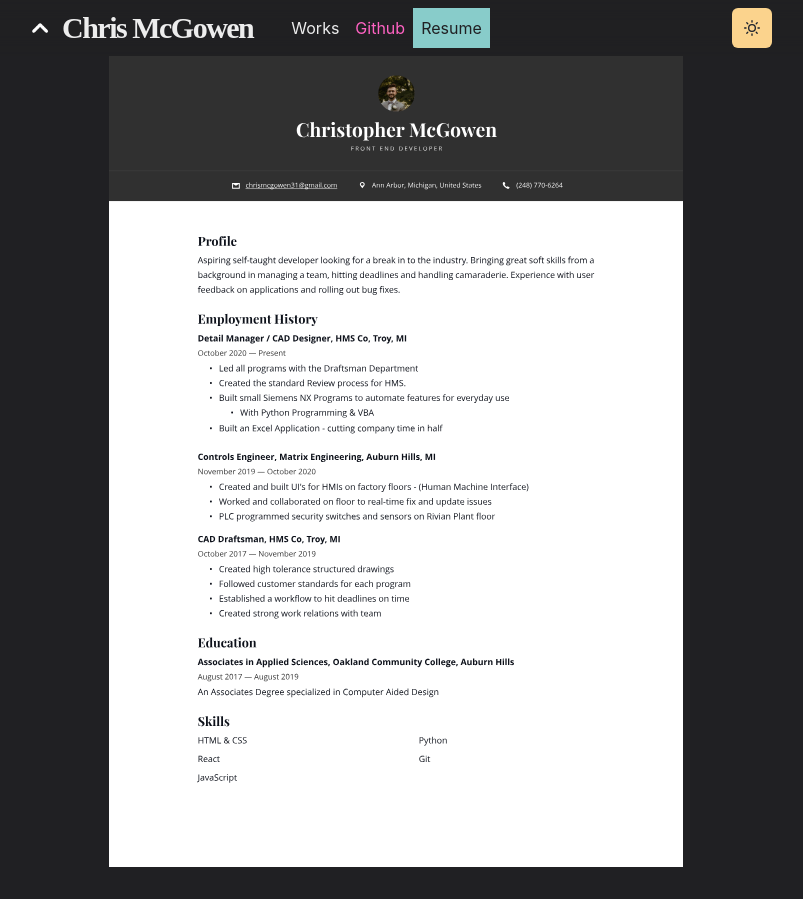
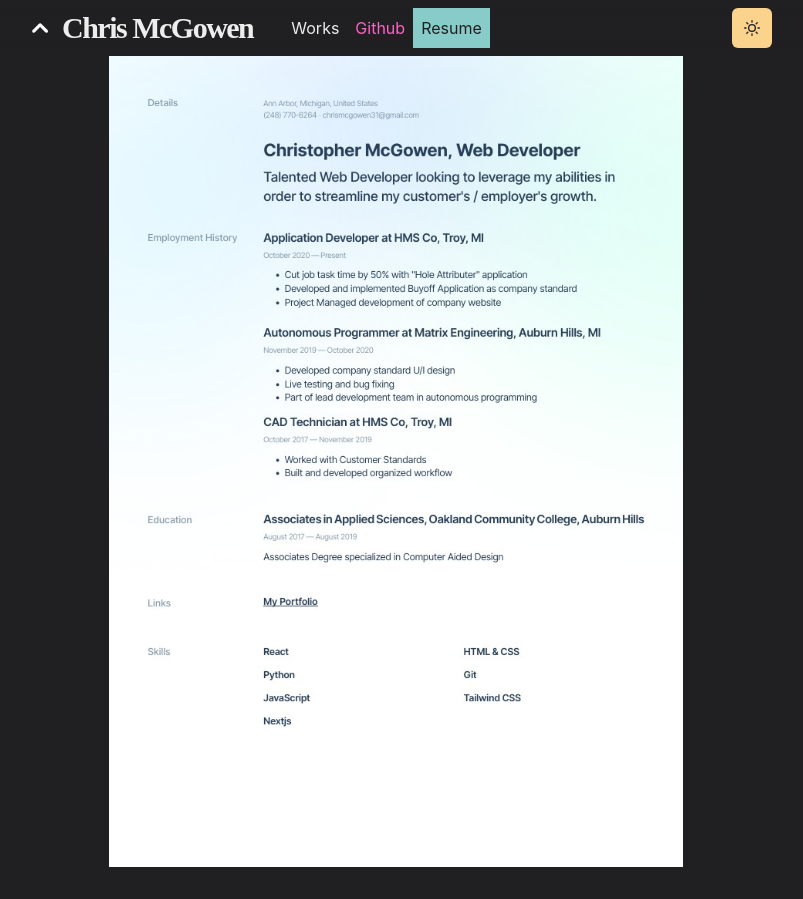
Before and after one commit to Qolors/portfolio, a Next.js app: page /resume in a window 1280 px wide. Shown: the whole page, without its empty margins (244-1047 px from the left). Built offline with nearby package versions, Linux system fonts and the light colour scheme.

Commit message:
Resume update

```diff
--- a/pages/resume.js
+++ b/pages/resume.js
@@ -5,7 +5,7 @@ const Resume = () => {
     return (
         <Layout>
             <Container w="100%">
-                <Image src="/images/resume.svg" alt="Resume" backgroundColor="white" />
+                <Image src="/images/resume.jpg" alt="Resume" backgroundColor="white" />
             </Container>
         </Layout>
     )
```
Also changed, not shown: public/images/resume.jpg (added), public/images/resume.png (deleted).
